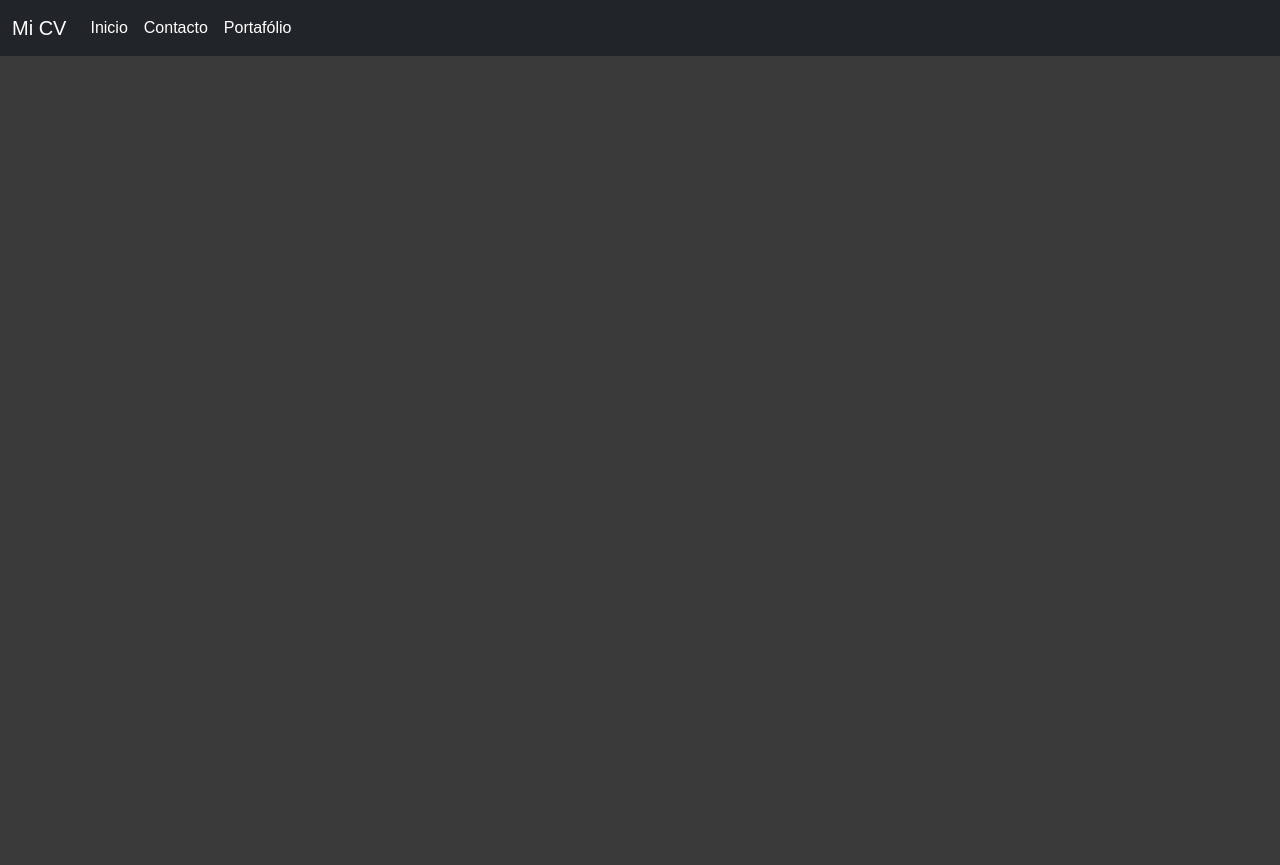
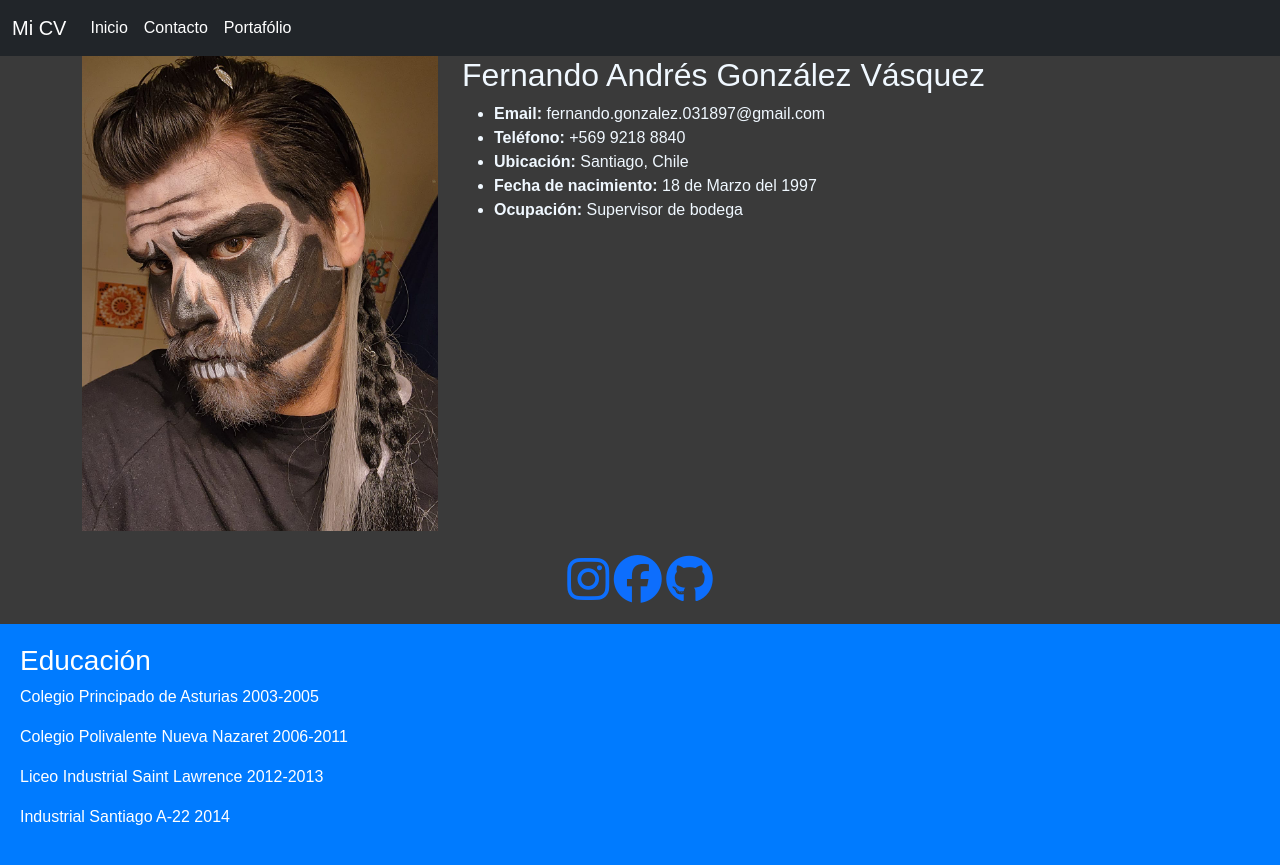
Before and after one commit to fergon97/fergon97.github.io, a plain HTML site: page index.html in a window 1280 px wide. Before the commit the page ends 800 px from the top, so only its background shows below. Drawn offline with nearby package versions, Linux system fonts and the light colour scheme.

Commit message:
Integración de sección información y de educación

```diff
--- a/assets/css/style.css
+++ b/assets/css/style.css
@@ -5,32 +5,14 @@ body {
   padding: 0;
 }
 
-#info-container {
-  text-align: center;
-  margin: 50px auto;
-  padding: 20px;
-  background-color: #02006d;
-  box-shadow: 0 0 10px rgba(0, 0, 0, 0.1);
-  border-radius: 10px;
-  max-width: 400px;
+.container {
   color: aliceblue;
 }
 
-#profile-image {
-  max-width: 100%;
-  border-radius: 50%;
-}
-
-#social-links {
+.education-section {
+  background-color: #007bff; /* Color azul */
+  color: #fff; /* Texto blanco */
+  padding: 20px;
+  border-radius: 10px;
   margin-top: 20px;
 }
-
-.social-link {
-  display: inline-block;
-  margin: 0 10px;
-}
-
-.social-link img {
-  max-width: 30px;
-  max-height: 30px;
-}
--- a/index.html
+++ b/index.html
@@ -53,6 +53,62 @@
         </div>
       </div>
     </nav>
+    <header>
+      <div class="container">
+        <div class="row">
+          <!-- Sección izquierda con la foto -->
+          <div class="col-md-4">
+            <img src="./assets/imgs/yo.jpg" alt="Mi Foto" class="img-fluid" />
+          </div>
+          <!-- Sección derecha con la información -->
+          <div class="col-md-8">
+            <h2>Fernando Andrés González Vásquez</h2>
+            <ul>
+              <li>
+                <strong>Email:</strong> fernando.gonzalez.031897@gmail.com
+              </li>
+              <li><strong>Teléfono:</strong> +569 9218 8840</li>
+              <li><strong>Ubicación:</strong> Santiago, Chile</li>
+              <li>
+                <strong>Fecha de nacimiento:</strong> 18 de Marzo del 1997
+              </li>
+              <li><strong>Ocupación:</strong> Supervisor de bodega</li>
+            </ul>
+          </div>
+        </div>
+
+        <!-- Sección inferior con enlaces a redes sociales -->
+        <div class="row mt-4">
+          <div class="col-md-12 text-center">
+            <a
+              href="https://www.instagram.com/__nando.gv/"
+              target="_blank"
+              class="mr-3"
+              ><i class="fab fa-instagram fa-3x"></i
+            ></a>
+            <a
+              href="https://www.facebook.com/fernandoandres.gonzalezvasquez"
+              target="_blank"
+              class="mr-3"
+              ><i class="fab fa-facebook fa-3x"></i
+            ></a>
+            <a href="https://github.com/fergon97" target="_blank"
+              ><i class="fab fa-github fa-3x"></i
+            ></a>
+          </div>
+        </div>
+      </div>
+    </header>
+    <div class="row education-section">
+      <div class="col-md-12">
+        <h3>Educación</h3>
+        <p>Colegio Principado de Asturias 2003-2005</p>
+        <p>Colegio Polivalente Nueva Nazaret 2006-2011</p>
+        <p>Liceo Industrial Saint Lawrence 2012-2013</p>
+        <p>Industrial Santiago A-22 2014</p>
+      </div>
+    </div>
+  </div>
   </body>
   <script
     src="https://cdn.jsdelivr.net/npm/bootstrap@5.1.3/dist/js/bootstrap.bundle.min.js"
```
